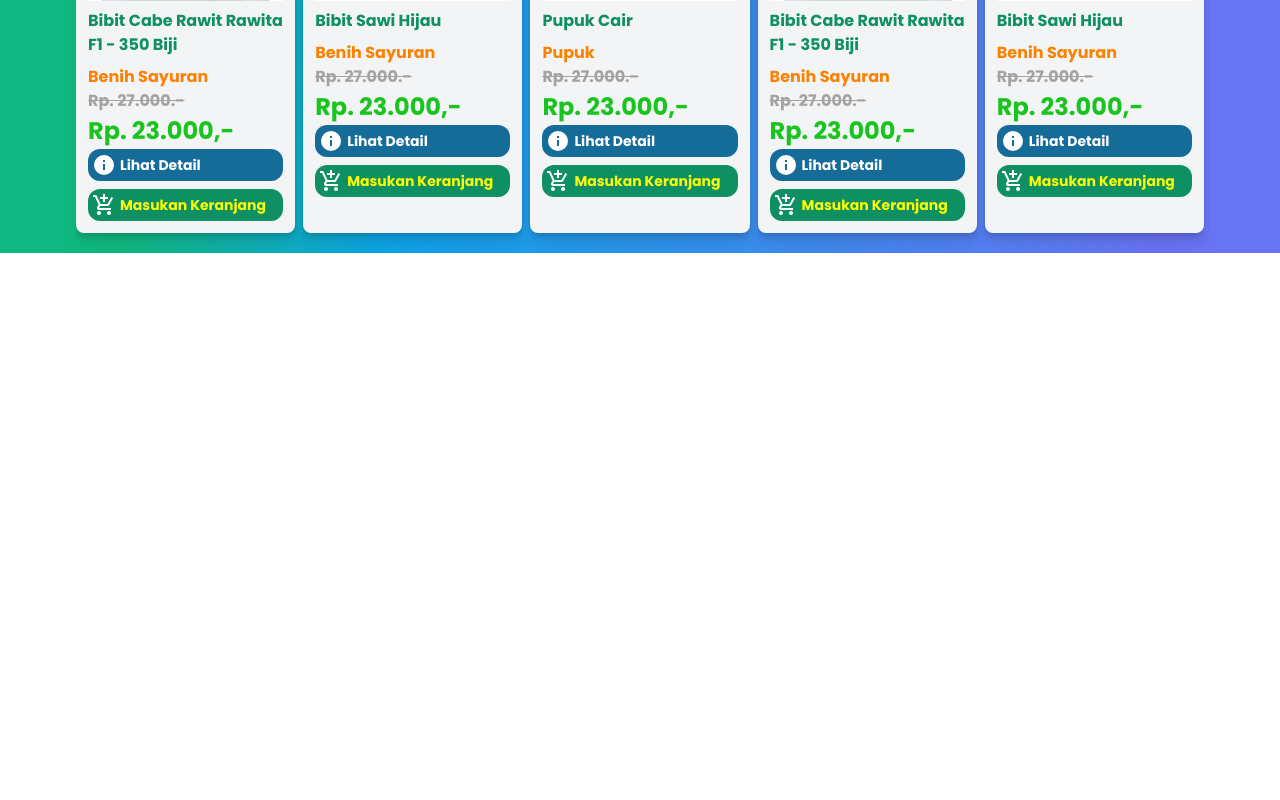
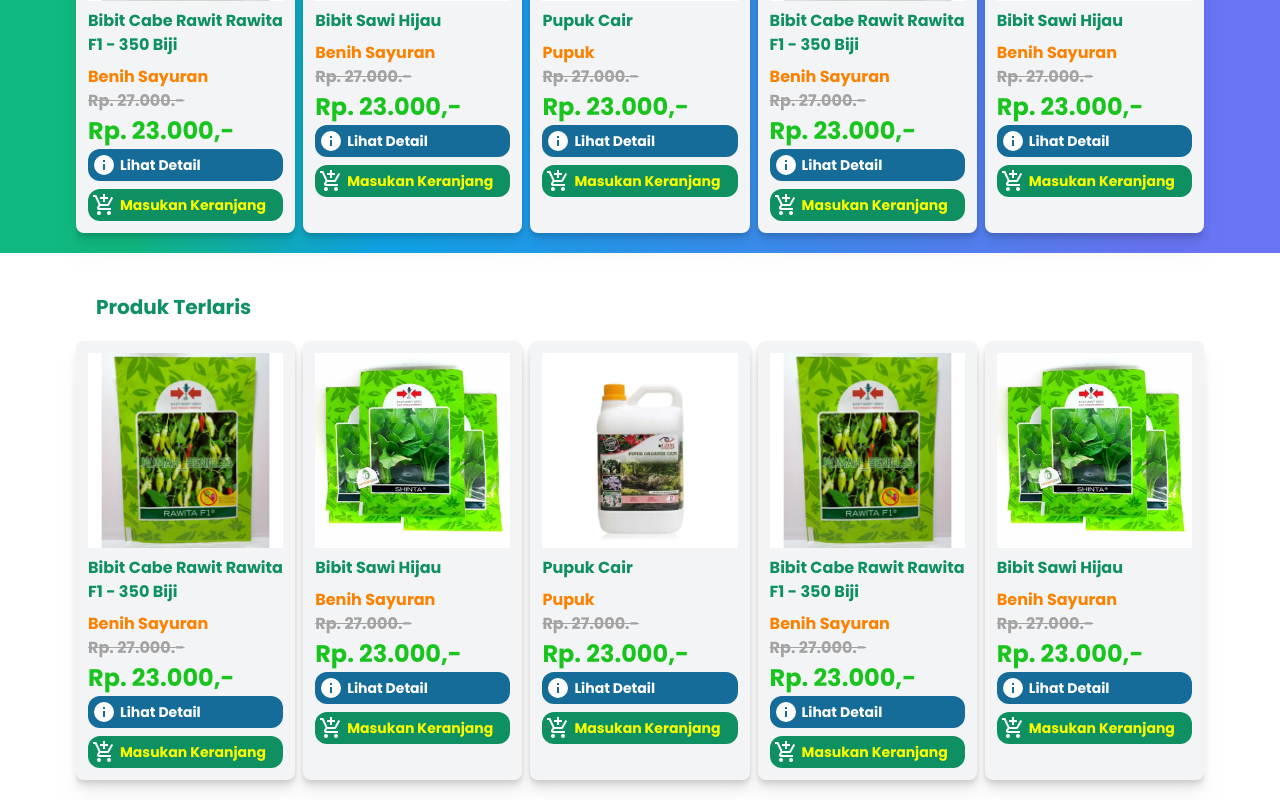
Before and after one commit to hajjulikram/tanibahari, a Next.js app: page / in a window 1280 px wide. Shown: the part 1066-1866 px from the top of the page. Before the commit the page ends 1319 px from the top, so only its background shows below. Built offline with nearby package versions, Linux system fonts and the light colour scheme.

Commit message:
Update Best Product Section

```diff
--- a/app/page.jsx
+++ b/app/page.jsx
@@ -2,6 +2,7 @@ import Navbar from '@/components/Navbar/Navbar';
 import HeroSection from '@/components/HeroSection/HeroSection';
 import ProductCategory from '@/components/ProductCategory/ProductCategory';
 import FlashSale from '@/components/FlashSale/FlashSale';
+import BestProduct from '@/components/BestProduct/BestProduct';
 
 export default function Home() {
   return (
@@ -10,6 +11,7 @@ export default function Home() {
       <HeroSection />
       <ProductCategory />
       <FlashSale />
+      <BestProduct />
     </>
   );
 }
--- /dev/null
+++ b/components/BestProduct/BestProduct.jsx
@@ -0,0 +1,11 @@
+import React from 'react';
+import CardProduct from '../CardProduct/CardProduct';
+
+export default function BestProduct() {
+  return (
+    <div className="container mt-10 min-w-full">
+      <h1 className="font-bold text-xl text-[#0F9062]">Produk Terlaris</h1>
+      <CardProduct />
+    </div>
+  );
+}
```
Also changed, not shown: public/assets/images/aset-daun.png (added).
